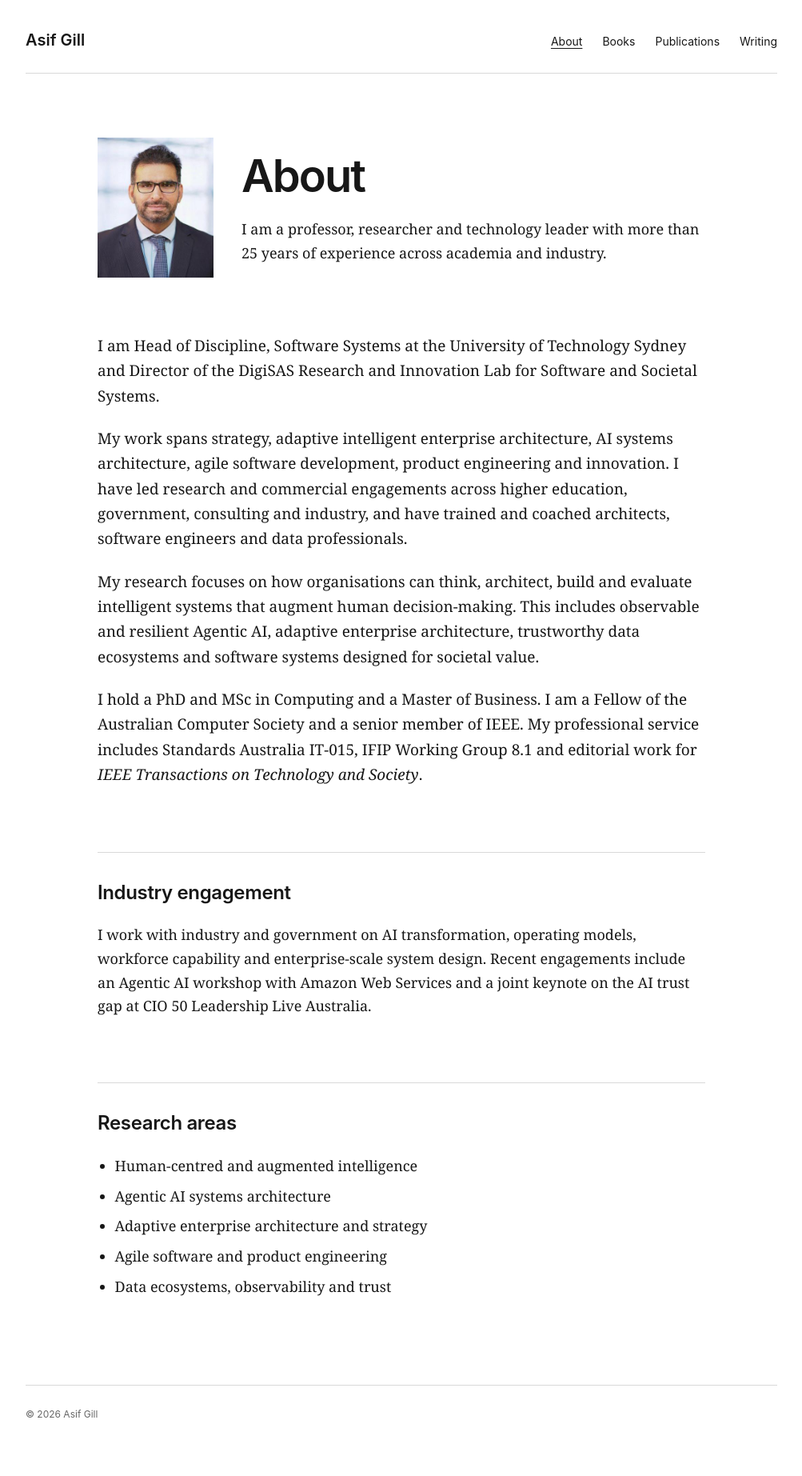
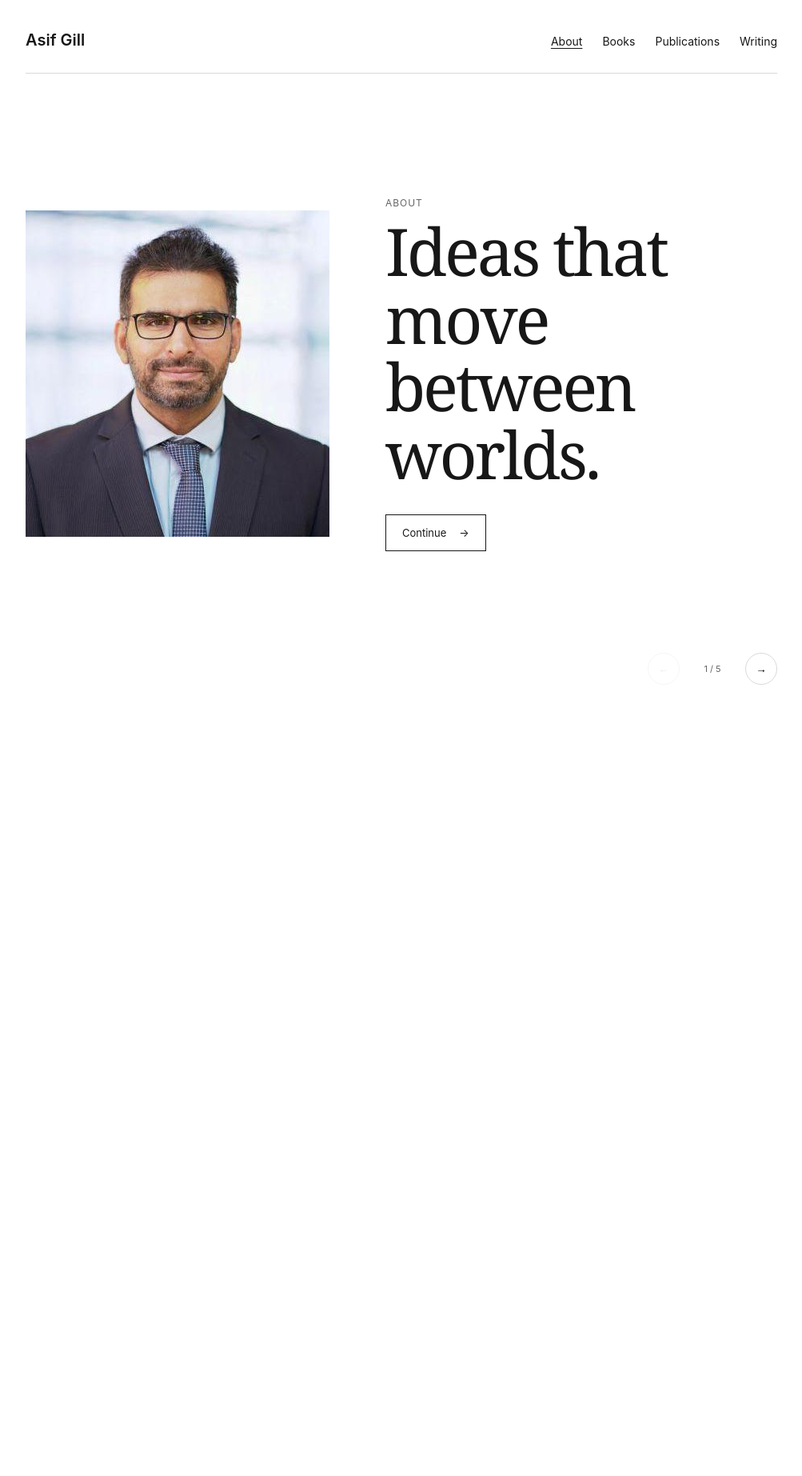
Before and after one commit to gracebilliris/asif-gill-profile, a Jekyll site: the page about.html, which Jekyll copies as it is, in a window 1280 px wide. Shown: the whole page at 80% size, without its empty margins (138-1141 px from the left). Built offline with Jekyll 4.4.1, drawn with Linux system fonts in a browser that asks for light colours; after the commit the page ends 900 px from its top, so only the background shows below that.

Commit message:
Add section-by-section reveal navigation

```diff
--- a/about.html
+++ b/about.html
@@ -8,8 +8,9 @@
     <title>About · Asif Gill</title>
     <link rel="icon" href="assets/favicon.svg" type="image/svg+xml">
     <link rel="stylesheet" href="assets/simple.css">
+    <script src="assets/reveal.js" defer></script>
   </head>
-  <body>
+  <body class="reveal-page">
     <a class="skip-link" href="#main">Skip to content</a>
     <header class="simple-header">
       <a class="simple-name" href="./">Asif Gill</a>
@@ -21,70 +22,63 @@
       </nav>
     </header>
 
-    <main id="main" class="simple-main narrow">
-      <header class="simple-page-header about-header">
-        <img src="assets/asif-gill.jpg" alt="Professor Asif Gill" width="408" height="408">
-        <div>
-          <h1>About</h1>
-          <p>
-            I am a professor, researcher and technology leader with more than 25
-            years of experience across academia and industry.
-          </p>
-        </div>
-      </header>
+    <main id="main" class="reveal-deck" data-reveal aria-label="About Asif Gill">
+      <div class="reveal-track">
+        <section class="reveal-panel reveal-intro">
+          <img src="assets/asif-gill.jpg" alt="Professor Asif Gill" width="408" height="408">
+          <div>
+            <p class="reveal-kicker">About</p>
+            <h1>Ideas that move between worlds.</h1>
+            <button class="reveal-button" type="button" data-next>
+              Continue <span aria-hidden="true">→</span>
+            </button>
+          </div>
+        </section>
 
-      <section class="prose-section">
-        <p>
-          I am Head of Discipline, Software Systems at the University of Technology
-          Sydney and Director of the DigiSAS Research and Innovation Lab for Software
-          and Societal Systems.
-        </p>
-        <p>
-          My work spans strategy, adaptive intelligent enterprise architecture, AI
-          systems architecture, agile software development, product engineering and
-          innovation. I have led research and commercial engagements across higher
-          education, government, consulting and industry, and have trained and coached
-          architects, software engineers and data professionals.
-        </p>
-        <p>
-          My research focuses on how organisations can think, architect, build and
-          evaluate intelligent systems that augment human decision-making. This
-          includes observable and resilient Agentic AI, adaptive enterprise
-          architecture, trustworthy data ecosystems and software systems designed for
-          societal value.
-        </p>
-        <p>
-          I hold a PhD and MSc in Computing and a Master of Business. I am a Fellow of
-          the Australian Computer Society and a senior member of IEEE. My professional
-          service includes Standards Australia IT-015, IFIP Working Group 8.1 and
-          editorial work for <em>IEEE Transactions on Technology and Society</em>.
-        </p>
-      </section>
+        <section class="reveal-panel">
+          <div class="reveal-statement">
+            <p class="reveal-kicker">Academia</p>
+            <h2>Professor of Software Systems.</h2>
+            <p>Head of Discipline at UTS and Director of the DigiSAS Research and Innovation Lab.</p>
+            <button class="reveal-text-button" type="button" data-next>Next <span aria-hidden="true">→</span></button>
+          </div>
+        </section>
 
-      <section class="simple-section">
-        <h2>Industry engagement</h2>
-        <p>
-          I work with industry and government on AI transformation, operating models,
-          workforce capability and enterprise-scale system design. Recent engagements
-          include an Agentic AI workshop with Amazon Web Services and a joint keynote
-          on the AI trust gap at CIO 50 Leadership Live Australia.
-        </p>
-      </section>
+        <section class="reveal-panel">
+          <div class="reveal-statement">
+            <p class="reveal-kicker">Industry</p>
+            <h2>More than 25 years in practice.</h2>
+            <p>Working with industry and government on AI transformation, operating models, workforce capability, and enterprise-scale systems.</p>
+            <button class="reveal-text-button" type="button" data-next>Next <span aria-hidden="true">→</span></button>
+          </div>
+        </section>
 
-      <section class="simple-section">
-        <h2>Research areas</h2>
-        <ul class="plain-list">
-          <li>Human-centred and augmented intelligence</li>
-          <li>Agentic AI systems architecture</li>
-          <li>Adaptive enterprise architecture and strategy</li>
-          <li>Agile software and product engineering</li>
-          <li>Data ecosystems, observability and trust</li>
-        </ul>
-      </section>
+        <section class="reveal-panel">
+          <div class="reveal-statement">
+            <p class="reveal-kicker">Research</p>
+            <h2>Architecting intelligence around people.</h2>
+            <p>Human-centred AI, agentic systems, adaptive enterprise architecture, software engineering, and trustworthy data ecosystems.</p>
+            <button class="reveal-text-button" type="button" data-next>Next <span aria-hidden="true">→</span></button>
+          </div>
+        </section>
+
+        <section class="reveal-panel">
+          <div class="reveal-statement">
+            <p class="reveal-kicker">Professional standing</p>
+            <h2>Research, standards, and service.</h2>
+            <p>PhD, MSc, and Master of Business. Fellow of the Australian Computer Society and senior member of IEEE.</p>
+            <div class="reveal-actions">
+              <a class="reveal-button" href="publications.html">Explore the work</a>
+              <a class="reveal-text-button" href="books.html">Books</a>
+            </div>
+          </div>
+        </section>
+      </div>
+      <nav class="reveal-controls" aria-label="About controls">
+        <button type="button" data-previous aria-label="Previous section">←</button>
+        <p aria-live="polite"><span data-current>1</span> / <span data-total>5</span></p>
+        <button type="button" data-next aria-label="Next section">→</button>
+      </nav>
     </main>
-
-    <footer class="simple-footer">
-      <p>© 2026 Asif Gill</p>
-    </footer>
   </body>
 </html>
--- /dev/null
+++ b/assets/reveal.js
@@ -0,0 +1,61 @@
+(() => {
+  const decks = document.querySelectorAll("[data-reveal]");
+
+  decks.forEach((deck) => {
+    const track = deck.querySelector(".reveal-track");
+    const panels = Array.from(track.children);
+    const current = deck.querySelector("[data-current]");
+    const total = deck.querySelector("[data-total]");
+    const previousButtons = deck.querySelectorAll("[data-previous]");
+    const nextButtons = deck.querySelectorAll("[data-next]");
+    let active = 0;
+    let touchStart = 0;
+
+    if (!panels.length) return;
+
+    deck.classList.add("is-interactive");
+    total.textContent = panels.length;
+
+    const show = (index) => {
+      active = Math.max(0, Math.min(index, panels.length - 1));
+      track.style.transform = `translateX(-${active * 100}%)`;
+      current.textContent = active + 1;
+
+      panels.forEach((panel, panelIndex) => {
+        panel.setAttribute("aria-hidden", panelIndex !== active);
+        panel.inert = panelIndex !== active;
+      });
+
+      previousButtons.forEach((button) => {
+        button.disabled = active === 0;
+      });
+      nextButtons.forEach((button) => {
+        button.disabled = active === panels.length - 1;
+      });
+    };
+
+    previousButtons.forEach((button) => {
+      button.addEventListener("click", () => show(active - 1));
+    });
+    nextButtons.forEach((button) => {
+      button.addEventListener("click", () => show(active + 1));
+    });
+
+    deck.addEventListener("keydown", (event) => {
+      if (event.key === "ArrowLeft") show(active - 1);
+      if (event.key === "ArrowRight") show(active + 1);
+    });
+
+    deck.addEventListener("touchstart", (event) => {
+      touchStart = event.changedTouches[0].clientX;
+    }, { passive: true });
+
+    deck.addEventListener("touchend", (event) => {
+      const distance = event.changedTouches[0].clientX - touchStart;
+      if (Math.abs(distance) < 45) return;
+      show(active + (distance < 0 ? 1 : -1));
+    }, { passive: true });
+
+    show(0);
+  });
+})();
--- a/assets/simple.css
+++ b/assets/simple.css
@@ -125,6 +125,172 @@
 .cover-page .simple-footer {
   display: flex;
   justify-content: space-between;
+}
+
+.reveal-page {
+  min-height: 100vh;
+  overflow-x: hidden;
+}
+
+.reveal-deck {
+  position: relative;
+  overflow: hidden;
+}
+
+.reveal-track {
+  transition: transform 500ms cubic-bezier(0.22, 1, 0.36, 1);
+}
+
+.is-interactive .reveal-track {
+  display: flex;
+  width: 100%;
+}
+
+.reveal-panel {
+  display: grid;
+  width: min(940px, calc(100% - 48px));
+  min-height: calc(100vh - 101px);
+  margin: 0 auto;
+  padding: 70px 0 120px;
+  place-items: center;
+}
+
+.is-interactive .reveal-panel {
+  min-width: 100%;
+  padding-inline: max(24px, calc((100% - 940px) / 2));
+}
+
+.reveal-intro {
+  grid-template-columns: minmax(240px, 380px) 1fr;
+  gap: 70px;
+}
+
+.reveal-intro img {
+  width: 100%;
+  aspect-ratio: 4 / 5;
+  object-fit: cover;
+}
+
+.reveal-intro h1,
+.reveal-statement h2,
+.reveal-book-copy h1 {
+  margin: 8px 0 34px;
+  font-family: var(--serif);
+  font-size: clamp(46px, 8vw, 82px);
+  font-weight: 400;
+  letter-spacing: -0.04em;
+  line-height: 1.03;
+}
+
+.reveal-kicker {
+  margin: 0;
+  color: var(--muted);
+  font-family: var(--sans);
+  font-size: 12px;
+  letter-spacing: 0.08em;
+  text-transform: uppercase;
+}
+
+.reveal-statement {
+  width: min(780px, 100%);
+}
+
+.reveal-statement > p:not(.reveal-kicker) {
+  max-width: 620px;
+  color: var(--muted);
+  font-size: 21px;
+}
+
+.reveal-actions {
+  display: flex;
+  margin-top: 36px;
+  gap: 24px;
+  align-items: center;
+}
+
+.reveal-button,
+.reveal-text-button {
+  display: inline-flex;
+  min-height: 46px;
+  padding: 0 20px;
+  border: 1px solid var(--text);
+  align-items: center;
+  gap: 16px;
+  color: var(--text);
+  background: transparent;
+  cursor: pointer;
+  font: 13px var(--sans);
+  text-decoration: none;
+}
+
+.reveal-button:hover,
+.reveal-button:focus-visible {
+  color: #fff;
+  background: var(--text);
+}
+
+.reveal-text-button {
+  min-height: auto;
+  padding: 4px 0;
+  border: 0;
+  border-bottom: 1px solid;
+}
+
+.reveal-controls {
+  position: absolute;
+  right: max(24px, calc((100% - 940px) / 2));
+  bottom: 35px;
+  left: max(24px, calc((100% - 940px) / 2));
+  z-index: 2;
+  display: flex;
+  align-items: center;
+  justify-content: flex-end;
+  gap: 14px;
+  font-family: var(--sans);
+}
+
+.reveal-controls p {
+  min-width: 54px;
+  margin: 0;
+  color: var(--muted);
+  font-size: 11px;
+  text-align: center;
+}
+
+.reveal-controls button {
+  width: 40px;
+  height: 40px;
+  border: 1px solid var(--line);
+  border-radius: 50%;
+  background: #fff;
+  cursor: pointer;
+}
+
+.reveal-controls button:hover:not(:disabled),
+.reveal-controls button:focus-visible {
+  border-color: var(--text);
+}
+
+.reveal-controls button:disabled {
+  cursor: default;
+  opacity: 0.25;
+}
+
+.reveal-book {
+  display: grid;
+  width: min(850px, 100%);
+  grid-template-columns: minmax(230px, 340px) 1fr;
+  gap: 70px;
+  align-items: center;
+}
+
+.reveal-book .book-cover {
+  min-height: 460px;
+}
+
+.reveal-book-copy h1 {
+  margin-bottom: 38px;
+  font-size: clamp(38px, 6vw, 64px);
 }
 
 .simple-intro {
@@ -624,6 +790,41 @@
     font-size: 20px;
   }
 
+  .reveal-panel {
+    min-height: calc(100vh - 145px);
+    padding-top: 45px;
+  }
+
+  .reveal-intro,
+  .reveal-book {
+    grid-template-columns: 1fr;
+    gap: 28px;
+  }
+
+  .reveal-intro img {
+    width: min(66vw, 250px);
+  }
+
+  .reveal-intro h1,
+  .reveal-statement h2 {
+    font-size: clamp(42px, 14vw, 64px);
+  }
+
+  .reveal-book .book-cover {
+    width: min(60vw, 230px);
+    min-height: 300px;
+    padding: 22px;
+  }
+
+  .reveal-book .book-cover strong {
+    font-size: 26px;
+  }
+
+  .reveal-book-copy h1 {
+    margin-bottom: 24px;
+    font-size: 34px;
+  }
+
   .about-header {
     grid-template-columns: 1fr;
   }
@@ -659,6 +860,7 @@
 }
 
 @media (prefers-reduced-motion: reduce) {
+  .reveal-track,
   .book-cover,
   .read-more b {
     transition: none;
```
Also changed, not shown: books.html (+24 -27 lines), index.html (+53 -14 lines).
